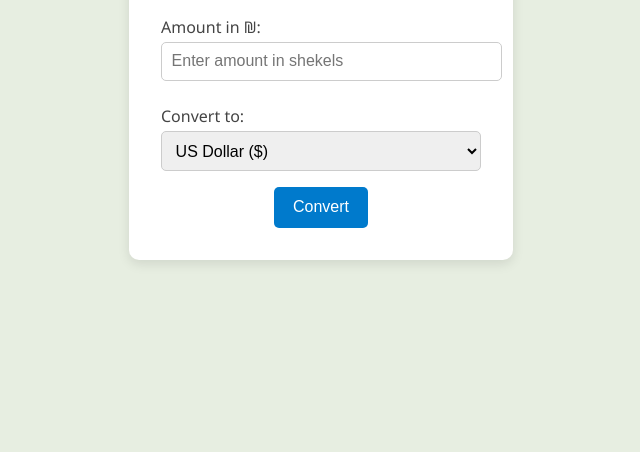
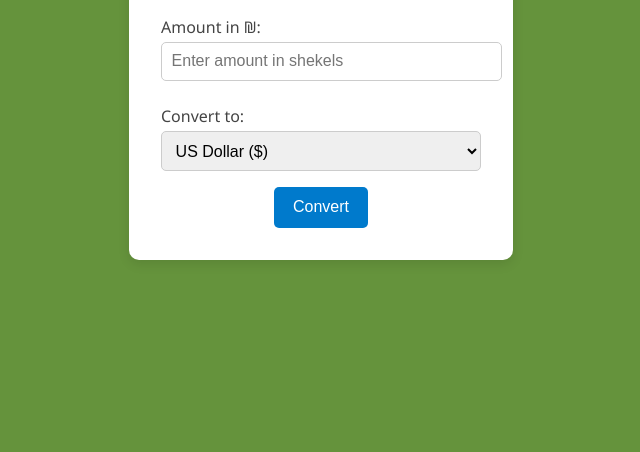
Before and after one commit to roeezach/DevOpsCourseProject, a website: page app/public/index.html in a window 1280 px wide. Shown: the part 348-800 px from the top of the page, without its empty margins (319-959 px from the left). Drawn offline with Linux system fonts and the light colour scheme.

Commit message:
change color

```diff
--- a/app/public/style.css
+++ b/app/public/style.css
@@ -1,6 +1,6 @@
 body {
   font-family: "Segoe UI", Tahoma, Geneva, Verdana, sans-serif;
-  background-color: #e7eee1;
+  background-color: #65933c;
   margin: 0;
   display: flex;
   justify-content: center;
```
